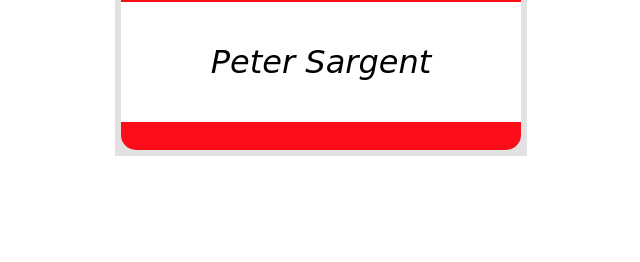
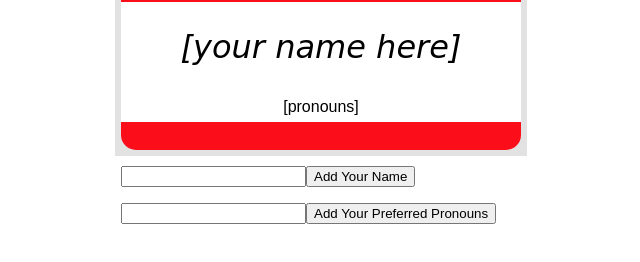
Before and after one commit to PSargentM/lab-02a-name-tag, a plain HTML site: page index.html in a window 1280 px wide. Shown: the part 136-398 px from the top of the page, without its empty margins (319-959 px from the left). Drawn offline with Linux system fonts and the light colour scheme.

Commit message:
you can now change the name

```diff
--- /dev/null
+++ b/app.js
@@ -0,0 +1,25 @@
+// 1. create variables for each
+// element we need to interact with
+const nameInput = document.getElementById('name-input');
+const changeNameButton = document.getElementById('change-your-name-here');
+const nameDisplay = document.getElementById('your-name-here');
+
+// 2. add listeners for events we care about
+changeNameButton.addEventListener('click', () => {
+
+// 3. do the action
+nameDisplay.textContent = nameInput.value;
+});
+
+// 1. create variables for each
+// element we need to interact with
+const pronounInput = document.getElementById('pronoun-input');
+const changePronounButton = document.getElementById('change-your-pronouns-here');
+const pronounDisplay = document.getElementById('your-pronouns-here');
+
+// 2. add listeners for events we care about
+changePronounButton.addEventListener('click', () => {
+
+// 3. do the action
+pronounDisplay.textContent = pronounInput.value;
+});
--- a/index.html
+++ b/index.html
@@ -9,11 +9,23 @@
 </head>
 <body>
    <section class="gray-background">
-       <p class= "name-tag">
-           <strong class= "HELLO">HELLO</strong>
-           <span class= "my-name-is">my name is</span>
-           <em class= "your-name-here">Peter Sargent</em>
-       </p>
+        <p class= "name-tag" id= "nametag">
+            <strong class= "HELLO">HELLO</strong>
+            <span class= "my-name-is">my name is</span>
+            <em class= "your-name-here" id= "your-name-here">[your name here]</em>
+            <span class= "your-pronouns-here" id= "your-pronouns-here">[pronouns]</span>
+        </p>
+
+        <p class= "NAME-button" id= "NAME-button">
+            <input id= "name-input">
+            <button id= "change-your-name-here">Add Your Name</button>
+        </p>
+        <p class= "PRONOUN-button" id= "PRONOUN-button">
+            <input id= "pronoun-input">
+            <button id= "change-your-pronouns-here">Add Your Preferred Pronouns</button>
+        </p>
    </section>
+
+   <script type= "module" src= "app.js"></script>
 </body>
 </html>
--- a/style.css
+++ b/style.css
@@ -35,9 +35,31 @@
     display: flex;
     align-items: center;
     justify-content: center;
-    height: 120px;
+    height: 90px;
     background: white;
     color: black;
     font-family: cursive;
     font-size: 2rem;
 }
+
+.your-pronouns-here {
+    display: flex;
+    align-items: center;
+    justify-content: center;
+    height: 30px;
+    background: white;
+    color: black;
+    font-family: Arial, Helvetica, sans-serif;
+}
+
+.NAME-button {
+    display: flex;
+    align-items: center;
+    justify-content: flex-start;
+}
+
+.PRONOUN-button {
+    display: flex;
+    align-items: center;
+    justify-content: flex-start;
+}
```
